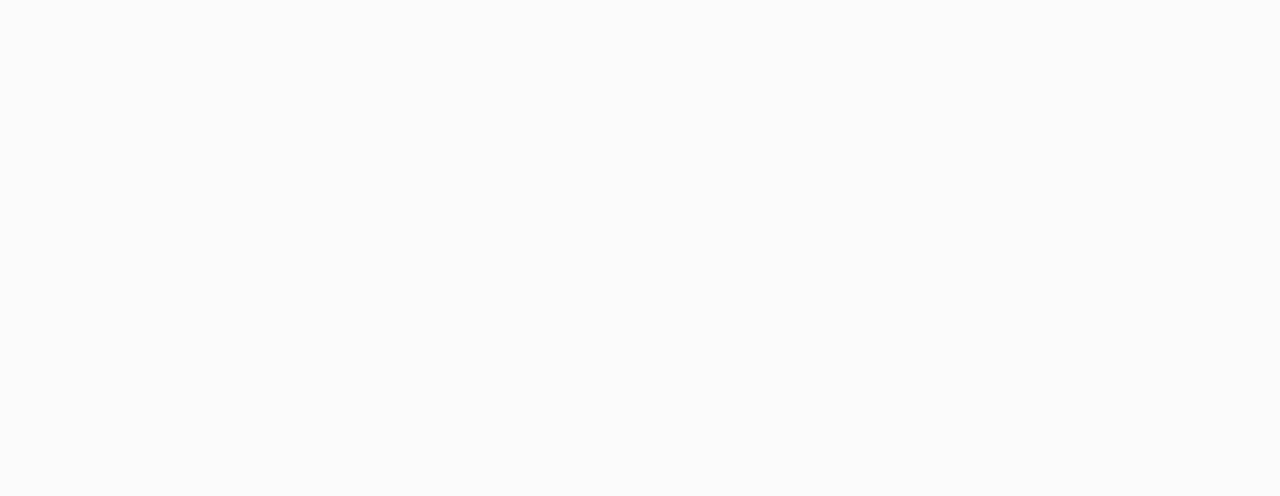
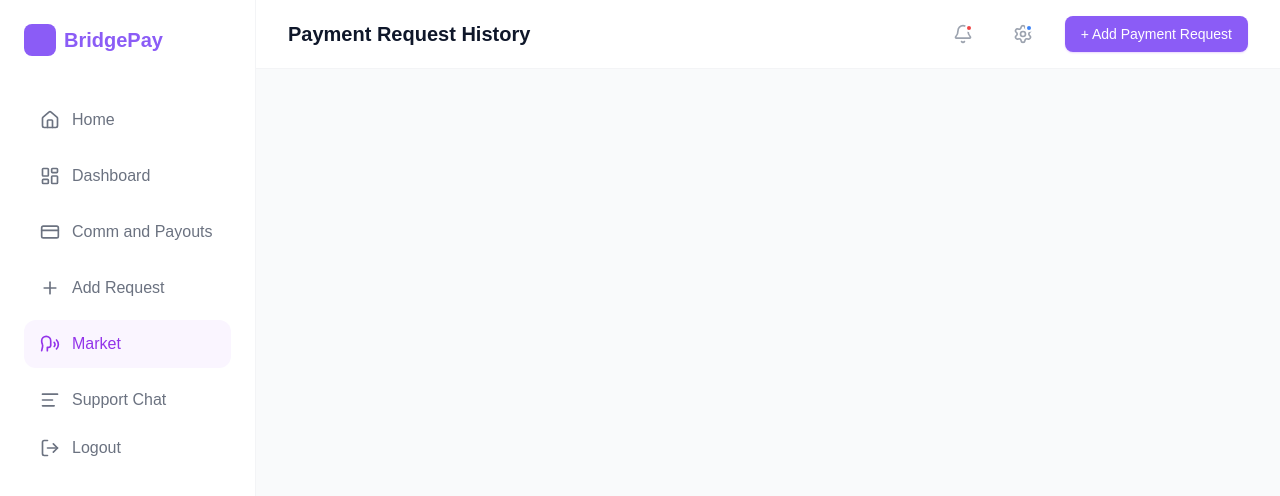
Before and after one commit to Abusadiq006/bridge-pay-dashboard, a React (Vite) app: page /dashboard/market in a window 1280 px wide. Shown: the top 496 px of the page. Built offline with nearby package versions, Linux system fonts and the light colour scheme; a web font is replaced by a local one.

Commit message:
introducing header

```diff
--- a/src/pages/Market.jsx
+++ b/src/pages/Market.jsx
@@ -5,7 +5,7 @@ import Header from '../components/Header'
 
 // Mock data for vendors/services
 const marketItems = [
-    {id: 1, name: 'Crystal Photography', category: 'Photography', rating: 4.8, location: 'Kaduna', price: '$1,200', image: 'https://images.unsplash.com/photo-1519741497674-611481863552?q=80&w=400'},
+    { id: 1, name: 'Crystal Photography', category: 'Photography', rating: 4.8, location: 'Kaduna', price: '$1,200', image: 'https://images.unsplash.com/photo-1519741497674-611481863552?q=80&w=400'},
     { id: 2, name: 'Velvet Cakes', category: 'Cakes', rating: 5.0, location: 'Abuja', price: '$350', image: 'https://images.unsplash.com/photo-1557922223-74b5c77742d4?q=80&w=400' },
     { id: 3, name: 'Elegant Events', category: 'Planners', rating: 4.7, location: 'Lagos', price: '$2,500', image: 'https://images.unsplash.com/photo-1511795409834-ef04bbd61662?q=80&w=400' },
 ]
@@ -16,7 +16,11 @@ const Market = () => {
 
     return (
         <div className="flex min-h-screen bg-[#F9FAFB]">
+            <Sidebar isOpen={isSidebarOpen} setIsOpen={setIsSidebarOpen}/>
 
+            <div className="flex-1 flex flex-col">
+                <Header onMenuClick = {() => setIsSidebarOpen(true)} />
+            </div>
         </div>
     )
 }
```
